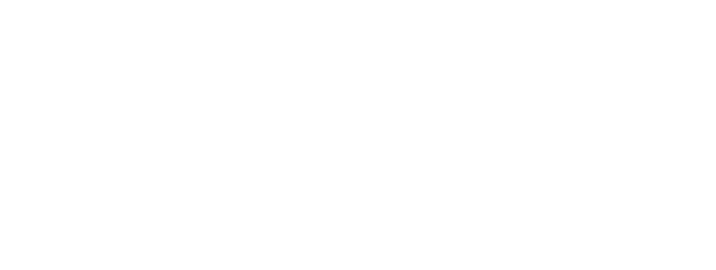
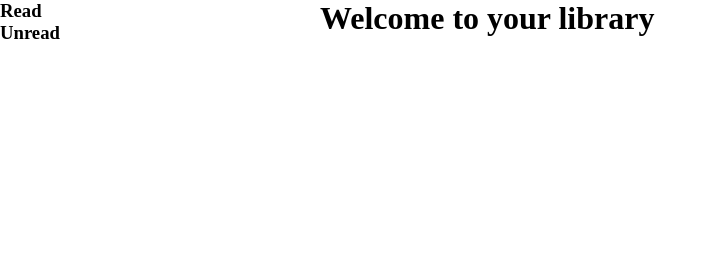
Before and after one commit to Kameleon21/Library-App, a plain HTML site: page index.html in a window 1280 px wide. Shown: the whole page, without its empty margins (0-716 px from the left). Drawn offline with Linux system fonts and the light colour scheme.

Commit message:
added structure for html and layout of grid in css

```diff
--- a/index.html
+++ b/index.html
@@ -1,15 +1,29 @@
 <!DOCTYPE html>
 <html lang="en">
-<head>
-    <meta charset="UTF-8">
-    <meta http-equiv="X-UA-Compatible" content="IE=edge">
-    <meta name="viewport" content="width=device-width, initial-scale=1.0">
-    <link rel="stylesheet" href="style.css">
+  <head>
+    <meta charset="UTF-8" />
+    <meta http-equiv="X-UA-Compatible" content="IE=edge" />
+    <meta name="viewport" content="width=device-width, initial-scale=1.0" />
+    <link rel="stylesheet" href="style.css" />
     <title>My Library</title>
-</head>
-<body>
+  </head>
+  <body>
+    <div class="container">
+      <header>
+        <h1>Welcome to your library</h1>
+      </header>
 
+      <!-- sidebar -->
+      <aside>
+        <h3>Read</h3>
+        <h3>Unread</h3>
+      </aside>
+
+      <main id="content">
+        <div id="book1"></div>
+      </main>
+    </div>
 
     <script src="./script.js"></script>
-</body>
+  </body>
 </html>
--- a/script.js
+++ b/script.js
@@ -19,4 +19,4 @@ function addBookToLib(value) {
 
 addBookToLib(theHobbit);
 addBookToLib(theHollows);
-addBookToLib(theHobbit);
+addBookToLib(theBirth);
--- a/style.css
+++ b/style.css
@@ -0,0 +1,23 @@
+* {
+  padding: 0px;
+  margin: 0px;
+}
+
+.container {
+  display: grid;
+  height: 100vh;
+  grid-template-columns: repeat(4, 1fr);
+  grid-template-rows: repeat(3, 1fr);
+}
+
+header {
+  grid-column: 2/5;
+}
+
+aside {
+  grid-row: 1/4;
+}
+
+main {
+  grid-area: 2 / 2 / 4 / 5;
+}
```
